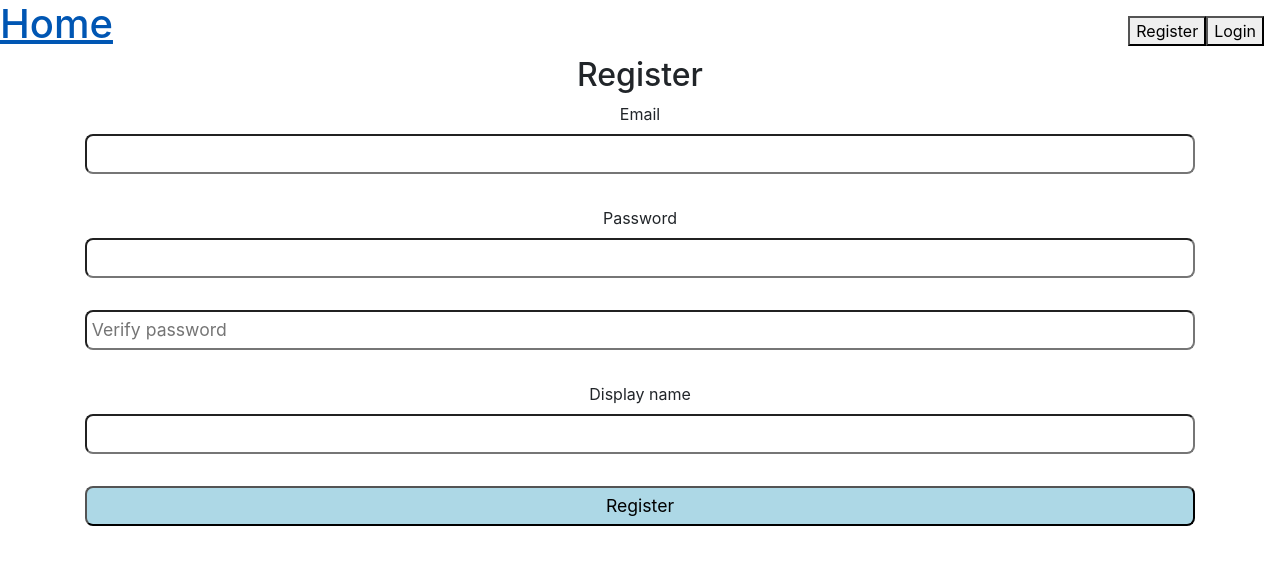
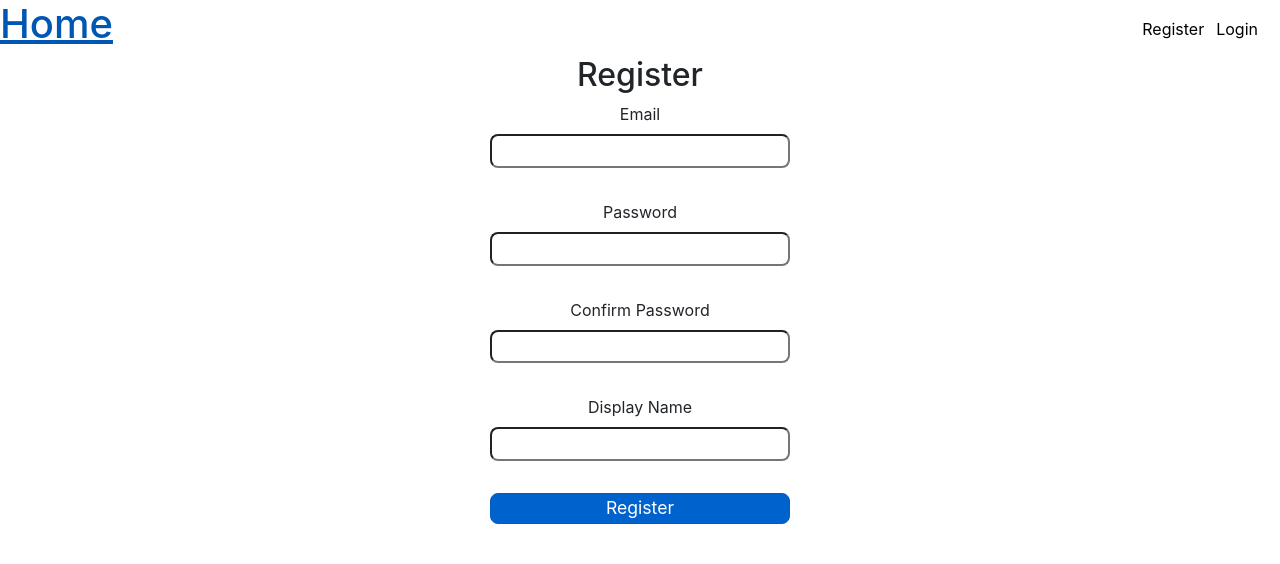
Before and after one commit to jordan763/allaboutcars, a React (Create React App) app in the folder client/: page /register in a window 1280 px wide. Shown: the top 564 px of the page. Built offline with nearby package versions, Linux system fonts and the light colour scheme; no server answers.

Commit message:
bit of styling

```diff
--- a/client/src/components/auth/authOptions.js
+++ b/client/src/components/auth/authOptions.js
@@ -20,11 +20,11 @@ export default function AuthOptions() {
   return (
     <nav className="auth-options">
       {userData.user ? (
-        <button onClick={logout}>Log out</button>
+        <button className="button" onClick={logout}>Log out</button>
       ) : (
         <>
-          <button onClick={register}>Register</button>
-          <button onClick={login}>Login</button>
+          <button className="button" onClick={register}>Register</button>
+          <button className="button" onClick={login}>Login</button>
         </>
       )}
     </nav>
--- a/client/src/pages/home.js
+++ b/client/src/pages/home.js
@@ -8,13 +8,16 @@ export default function Home() {
   return (
     <div className="page">
       {userData.user ? (
-        <h1>Welcome {userData.user.displayName}</h1>
+        <h1>Welcome, {userData.user.displayName}</h1>
       ) : (
         <>
           <h2>
           <img
           src="https://encrypted-tbn0.gstatic.com/images?q=tbn:ANd9GcTTuBH6VsFepjszgDInG2ZtEAeBb-ybJLBpXQ&usqp=CAU"
         />
+          <br></br>
+
+          quote quote
           </h2>
         </>
       )}
--- a/client/src/pages/login.js
+++ b/client/src/pages/login.js
@@ -33,26 +33,30 @@ export default function Login() {
   };
   return (
     <div className="page">
-      <h2>Log in</h2>
+      <h2>Login</h2>
       {error && (
         <ErrorNotice message={error} clearError={() => setError(undefined)} />
       )}
       <form className="form" onSubmit={submit}>
         <label className="userInput" htmlFor="login-email">Email</label>
+        <br></br>
         <input
           id="login-email"
           type="email"
           onChange={(e) => setEmail(e.target.value)}
         />
 
+        <br></br>
+
         <label htmlFor="login-password">Password</label>
+        <br></br>
         <input
           id="login-password"
           type="password"
           onChange={(e) => setPassword(e.target.value)}
         />
-
-        <input className="button" type="submit" value="Login" />
+         <br></br>
+        <input className="btn btn-primary btn-lg active " role="button" aria-pressed="true" type="submit" value="Login" />
       </form>
     </div>
   );
--- a/client/src/pages/navBar.js
+++ b/client/src/pages/navBar.js
@@ -8,6 +8,7 @@ export default function navBar() {
     <header className="header">
       <Link to="/">
         <h1 className="title">Home</h1>
+
       </Link>
       <AuthOptions />
     </header>
--- a/client/src/pages/register.js
+++ b/client/src/pages/register.js
@@ -44,32 +44,43 @@ export default function Register() {
       )}
       <form className="form" onSubmit={submit}>
         <label htmlFor="register-email">Email</label>
+        <br></br>
         <input
           id="register-email"
           type="email"
           onChange={(e) => setEmail(e.target.value)}
         />
 
+        <br></br>
+
         <label htmlFor="register-password">Password</label>
+        <br></br>
         <input
           id="register-password"
           type="password"
           onChange={(e) => setPassword(e.target.value)}
         />
+
+        <br></br>
+
+        <label htmlFor="register-password">Confirm Password</label>
+        <br></br>
         <input
           type="password"
-          placeholder="Verify password"
           onChange={(e) => setPasswordCheck(e.target.value)}
         />
 
-        <label htmlFor="register-display-name">Display name</label>
+        <br></br>
+
+        <label htmlFor="register-display-name">Display Name</label>
+        <br></br>
         <input
           id="register-display-name"
           type="text"
           onChange={(e) => setDisplayName(e.target.value)}
         />
-
-        <input className="button" type="submit" value="Register" />
+         <br></br>
+        <input class="btn btn-primary btn-lg active " role="button" aria-pressed="true" type="submit" value="Register" />
       </form>
     </div>
   );
--- a/client/src/style.css
+++ b/client/src/style.css
@@ -1,5 +1,3 @@
-
-
 .page {
 text-align: center;
 }
@@ -10,35 +8,35 @@ text-align: center;
 }
 
 .form input{
-  width: 100%;
-  padding: 0.3rem;
+  width: 300px;
+  padding: 0.1rem;
   border-radius: 8px;
   font-size: 1.1rem;
   margin-bottom: 2rem;
+  justify-self: center;
 }
 
-
-.button{
-    padding: 0.3rem 0.5rem;
-    border-radius: 8px;
-    background-color:lightblue;
-    font-size: 1.1rem;
+/* buttons on top right */
+button {
+  border: none;
+  background: none;
+  cursor: pointer;
 }
-
 
 
 /* navBar */
 .header {
+    display: flex;
+  }
+
+.title {
+    height: auto;
 
 }
-
-.title {
-
-}
-
 
 .auth-options {
     position: fixed;
     top: 1em;
     right: 1em;
+    border-radius: 8px;
 }
```
